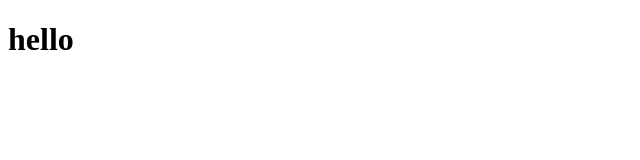
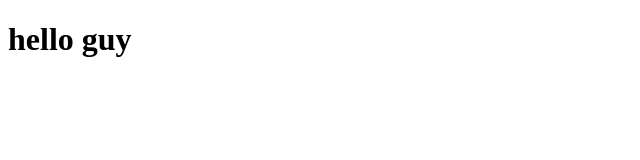
Before and after one commit to diemquynh19092001/f8-fullstack-k10, a plain HTML site: page day-0/index.html in a window 1280 px wide. Shown: the whole page, without its empty margins (0-640 px from the left). Drawn offline with Linux system fonts and the light colour scheme.

Commit message:
sua bai tap ngay 0

```diff
--- a/day-0/index.html
+++ b/day-0/index.html
@@ -6,6 +6,6 @@
     <title>Document</title>
 </head>
 <body>
-    <h1>hello</h1>
+    <h1>hello guy</h1>
 </body>
 </html>
```
